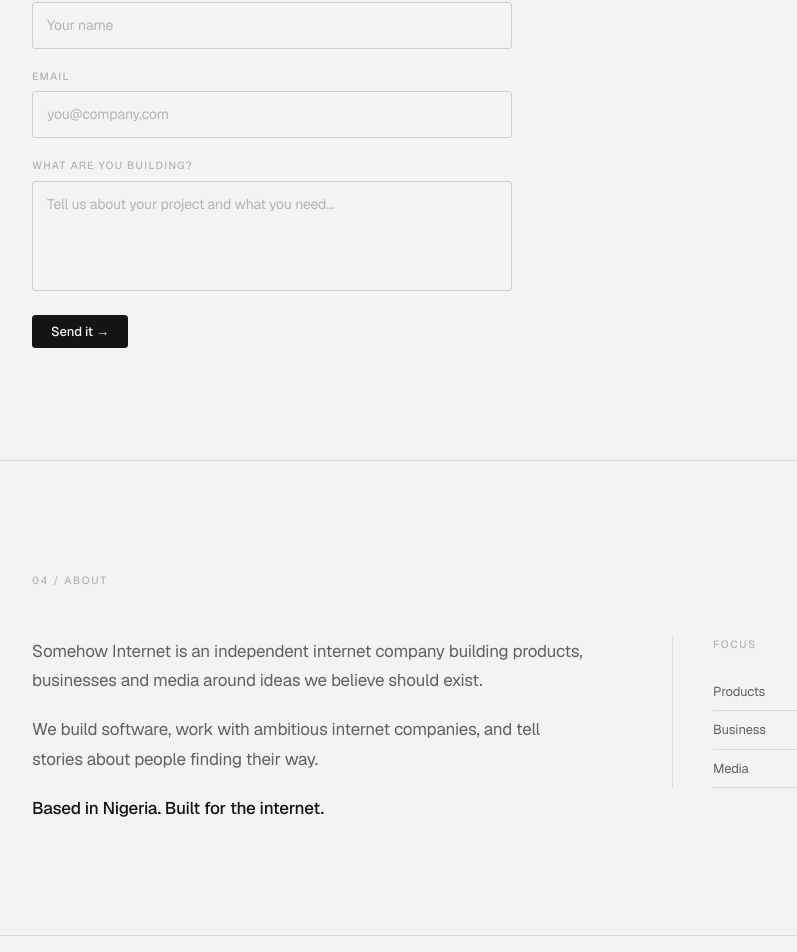
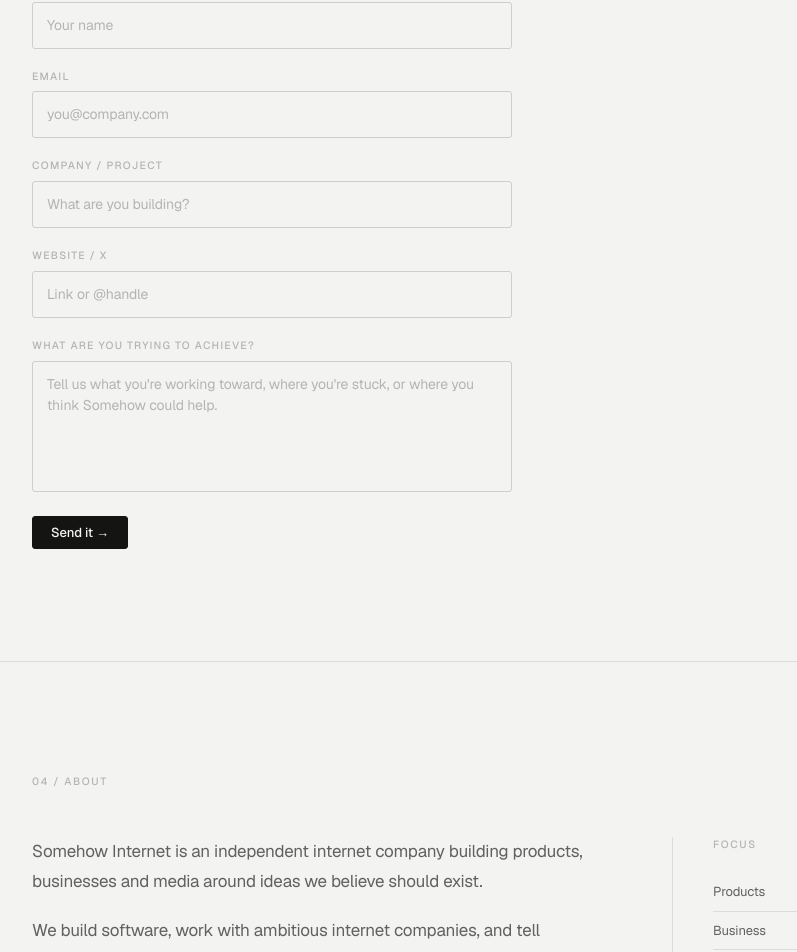
Before and after one commit to danbuildss/somehow-internet, a Next.js app: page / in a window 1280 px wide. Shown: the part 2541-3493 px from the top of the page, without its empty margins (8-805 px from the left). Built offline with nearby package versions, Linux system fonts and the light colour scheme.

Commit message:
expand business form to 5 fields
Adds Company/Project, Website/X, and replaces generic message
with "What are you trying to achieve?" textarea.

Co-Authored-By: Claude Sonnet 4.6 <noreply@anthropic.com>
Claude-Session: https://claude.ai/code/session_017dfz2A6DbSscGPYmPc6Aky

```diff
--- a/app/components/BusinessSection.tsx
+++ b/app/components/BusinessSection.tsx
@@ -75,15 +75,39 @@ export default function BusinessSection() {
               />
             </div>
             <div className="biz-field">
-              <label className="biz-label" htmlFor="biz-project">
-                What are you building?
+              <label className="biz-label" htmlFor="biz-company">
+                Company / Project
+              </label>
+              <input
+                id="biz-company"
+                className="biz-input"
+                type="text"
+                name="company"
+                placeholder="What are you building?"
+              />
+            </div>
+            <div className="biz-field">
+              <label className="biz-label" htmlFor="biz-social">
+                Website / X
+              </label>
+              <input
+                id="biz-social"
+                className="biz-input"
+                type="text"
+                name="social"
+                placeholder="Link or @handle"
+              />
+            </div>
+            <div className="biz-field">
+              <label className="biz-label" htmlFor="biz-goal">
+                What are you trying to achieve?
               </label>
               <textarea
-                id="biz-project"
+                id="biz-goal"
                 className="biz-textarea"
                 name="message"
-                placeholder="Tell us about your project and what you need..."
-                rows={4}
+                placeholder={`Tell us what you're working toward, where you're stuck, or where you think Somehow could help.`}
+                rows={5}
                 required
               />
             </div>
```
